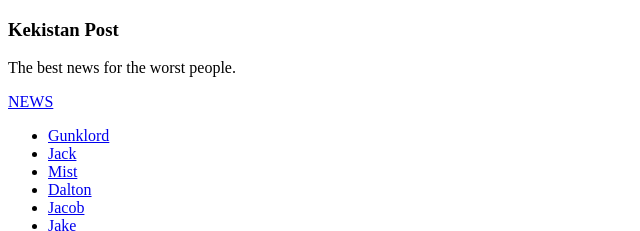
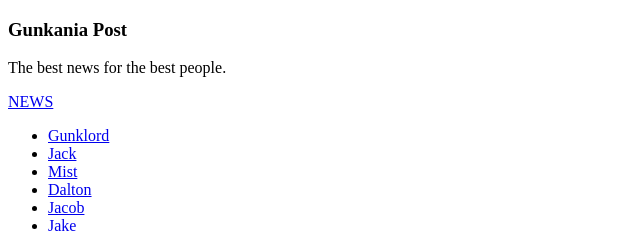
Before and after one commit to pepcbeats/Gunkania-Post, a plain HTML site: page index.html in a window 1280 px wide. Shown: the top 231 px of the page, 0-640 px from the left. Drawn offline with Linux system fonts and the light colour scheme.

Commit message:
Update index.html

```diff
--- a/index.html
+++ b/index.html
@@ -1,9 +1,9 @@
 <!DOCTYPE HTML>
 <html>
-<title>Kekistan Post <3</title>
+<title>Gunkania Post <3</title>
 <body>
-  <h3> Kekistan Post </h3>
-  <p> The best news for the worst people.</p>
+  <h3> Gunkania Post </h3>
+  <p> The best news for the best people.</p>
 <p>
 <a href="subnews.html">NEWS</a>
 </p>
```
